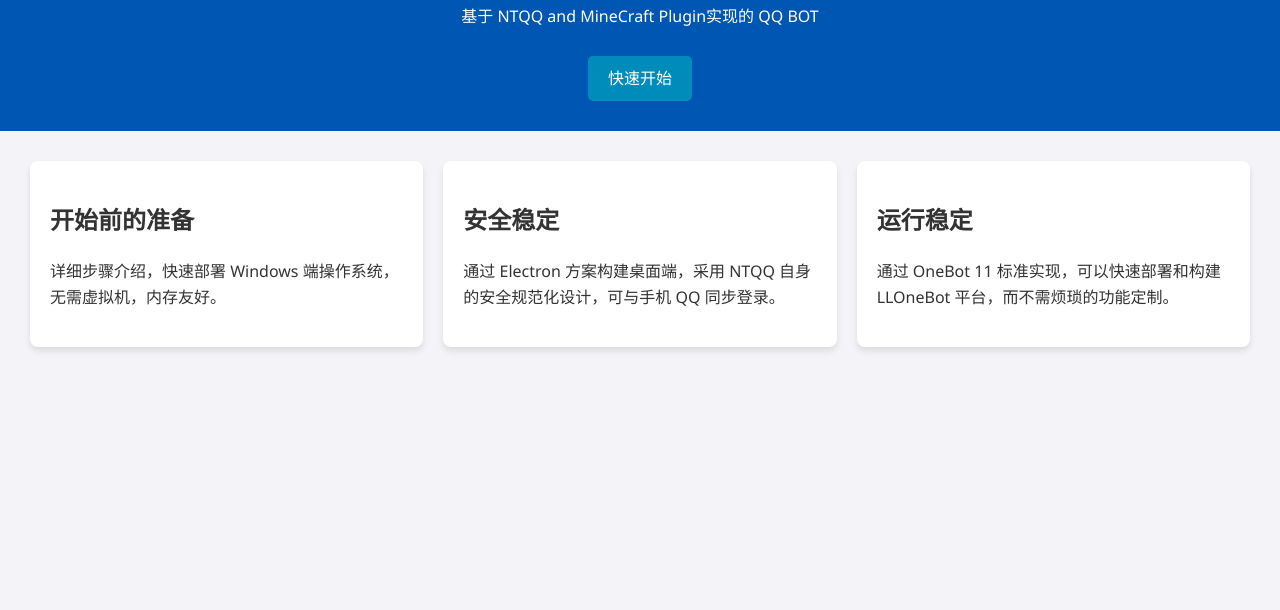
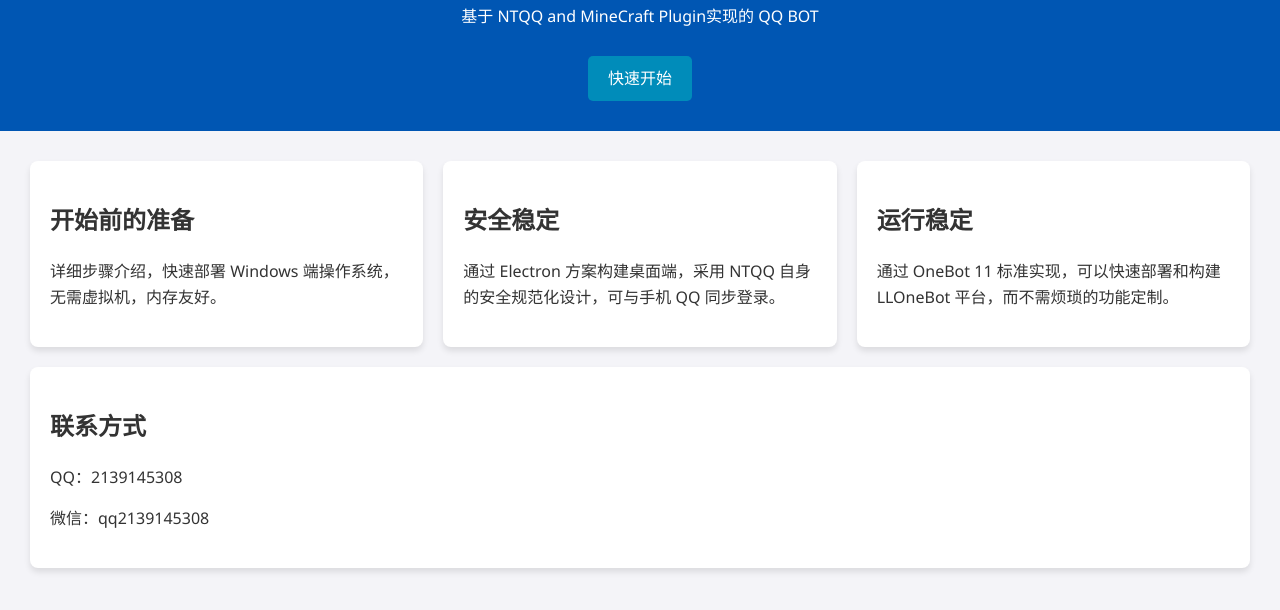
Before and after one commit to hutuyee/hutuyee.github.io, a plain HTML site: page index.html in a window 1280 px wide. Shown: the part 110-720 px from the top of the page. Drawn offline with Linux system fonts and the light colour scheme.

Commit message:
Update index.html

```diff
--- a/index.html
+++ b/index.html
@@ -86,6 +86,11 @@
             <h2>运行稳定</h2>
             <p>通过 OneBot 11 标准实现，可以快速部署和构建 LLOneBot 平台，而不需烦琐的功能定制。</p>
         </div>
+        <div class="box">
+            <h2>联系方式</h2>
+            <p>QQ：2139145308</p>
+            <p>微信：qq2139145308</p>
+        </div>
     </div>
 </body>
 
```
